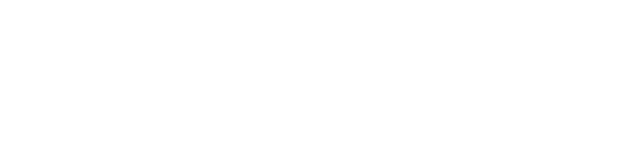
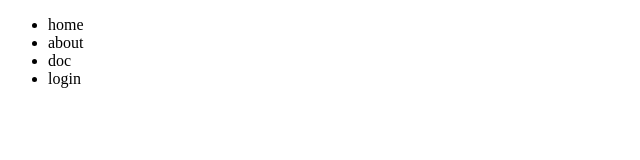
Before and after one commit to A-kaba/project1, a plain HTML site: page index.html in a window 1280 px wide. Shown: the whole page, without its empty margins (0-640 px from the left). Drawn offline with Linux system fonts and the light colour scheme.

Commit message:
navigation feature

```diff
--- a/index.html
+++ b/index.html
@@ -8,7 +8,14 @@
 </head>
 <body>
 
-
+<header>
+    <ul>
+        <li>home</li>
+        <li>about</li>
+        <li>doc</li>
+        <li>login</li>
+    </ul>
+</header>
 
 </body>
 
```
